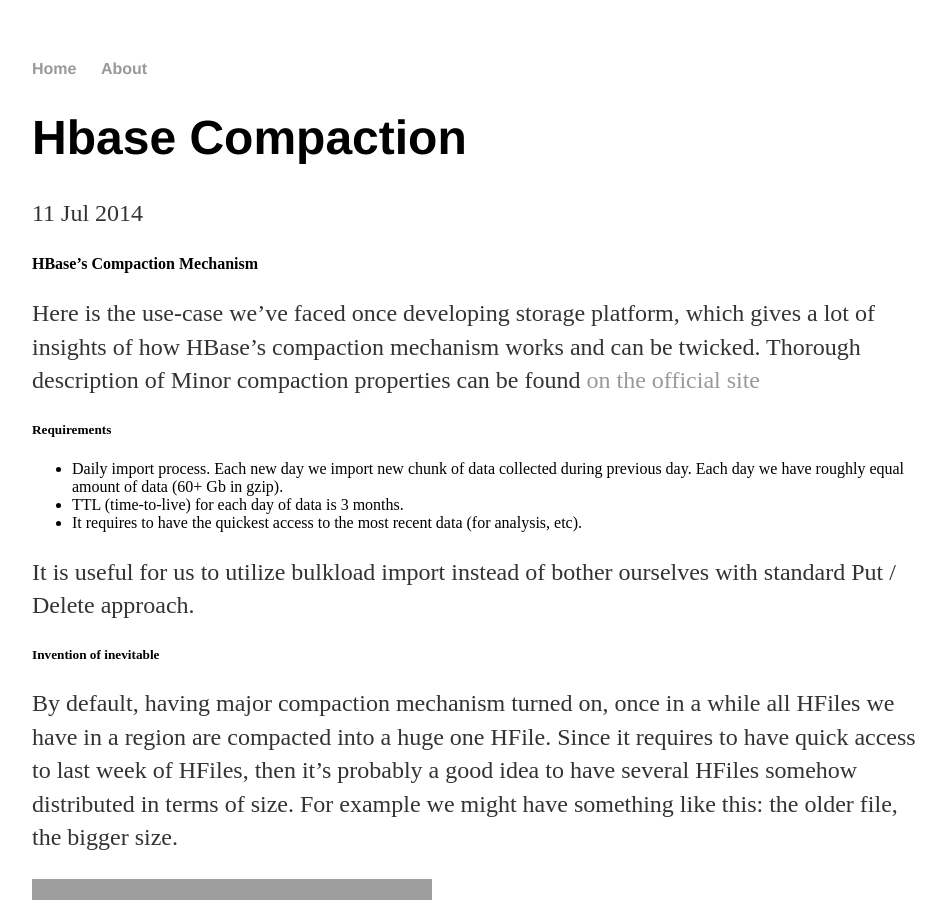
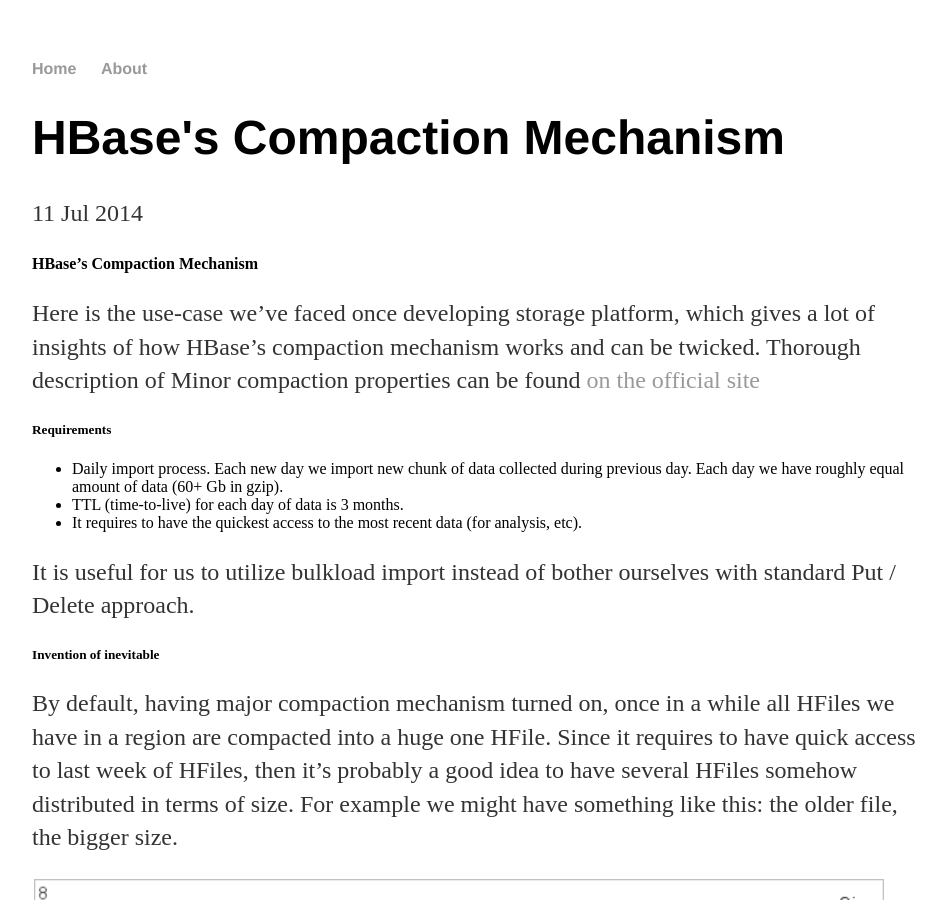
Before and after one commit to iinegve/fathersson.github.io, a Jekyll site: the page built from _posts/2014-07-11-hbase-compaction.md, in a window 1280 px wide and 900 px high. Shown: the whole window, without its empty margins (160-1106 px from the left). Built offline with Jekyll 4.4.1, drawn with Linux system fonts in a browser that asks for light colours; our own code applies the rules of GitHub Pages for plain Markdown files.

Commit message:
Fixing layout and path to the picture

```diff
--- a/_posts/2014-07-11-hbase-compaction.md
+++ b/_posts/2014-07-11-hbase-compaction.md
@@ -1,3 +1,9 @@
+---
+layout: post
+title: "HBase's Compaction Mechanism"
+date: 2014-07-11
+---
+
 #### HBase's Compaction Mechanism
 
 Here is the use-case we've faced once developing storage platform, which gives a lot of insights of how HBase’s compaction mechanism works and can be twicked. Thorough description of Minor compaction properties can be found [on the official site](http://hbase.apache.org/book/regions.arch.html#compaction)
@@ -13,7 +19,7 @@
 
 By default, having major compaction mechanism turned on, once in a while all HFiles we have in a region are compacted into a huge one HFile. Since it requires to have quick access to last week of HFiles, then it’s probably a good idea to have several HFiles somehow distributed in terms of size. For example we might have something like this: the older file, the bigger size.
 
-![pic 1]({{ site.url }}/assets/2014-07-11-hbase-compaction.png)
+![pic 1]({{ site.url }}/assets/2014-07-11-hbase-compaction-1.png)
 Size of HFiles in days. There are 6 files in picture of different size
 
 Meaning is that for given 3 months (or 12 weeks) of data we’d have HFiles in different sizes. Oldest one would contains 6 weeks of data, another one would have 3 weeks, etc, until couple of newest would contains only couple of days or even one day of data. Such a distribution would help us utilize HBase’s intrinsic time-range filter mechanism, which could significantly reduce number of HFiles for reading.
```
Also changed, not shown: other parts of _posts/2014-07-11-hbase-compaction.md (+2 -0 lines).
